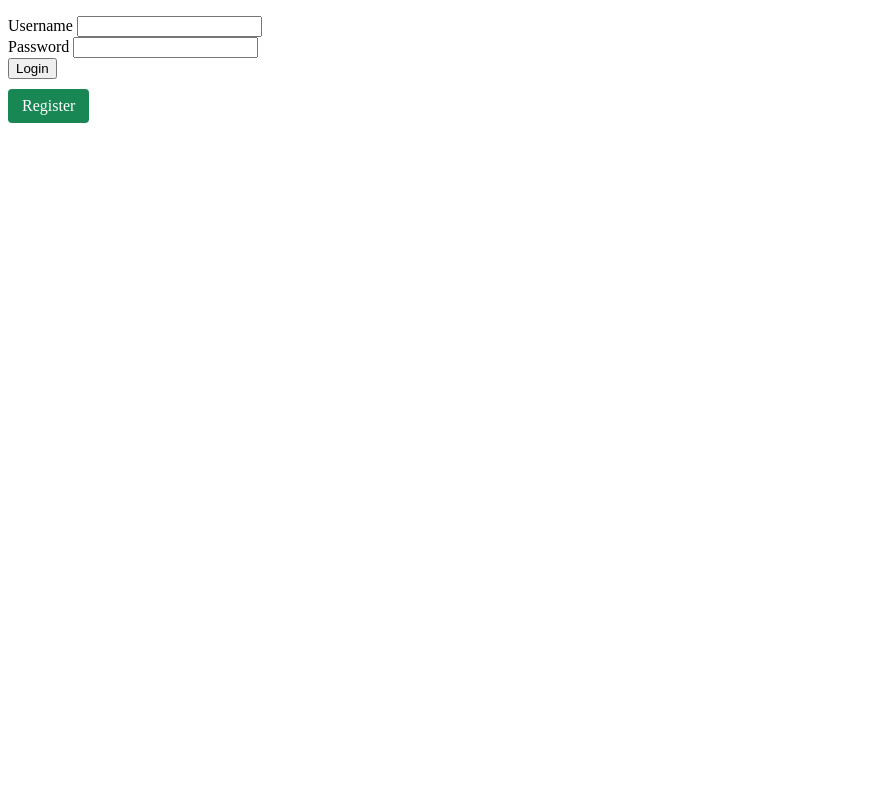
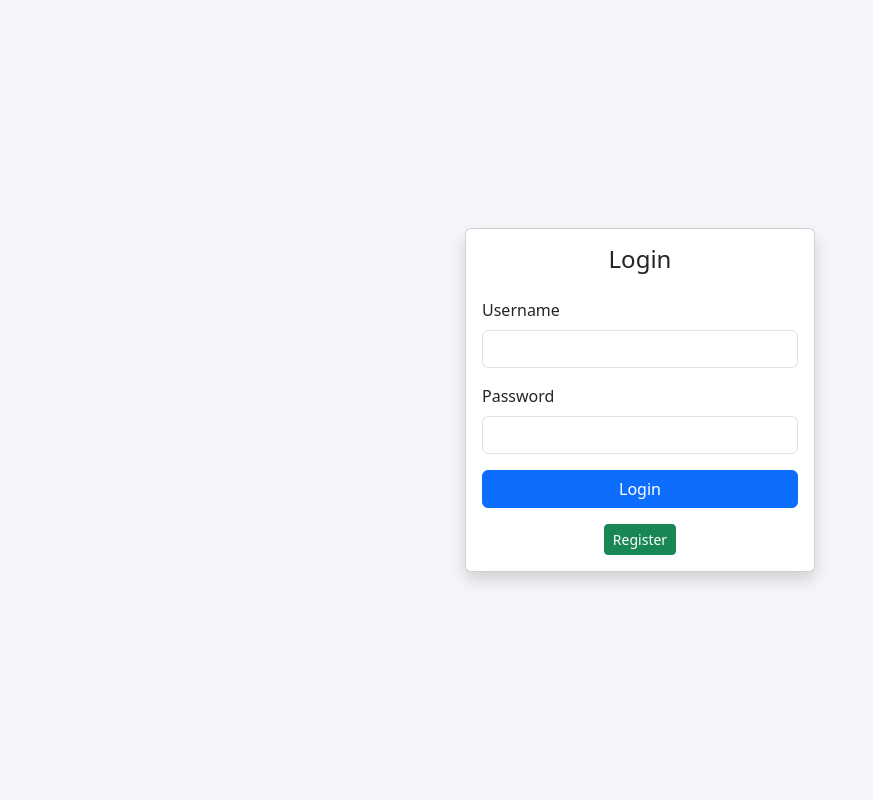
Before and after one commit to Dans9881/php-docker-ci-cd-lab, a PHP site: page / in a window 1280 px wide. Shown: the whole page, without its empty margins (0-873 px from the left). Run offline with PHP 8.4, Linux system fonts and the light colour scheme.

Commit message:
bagusin UI login

```diff
--- a/src/index.php
+++ b/src/index.php
@@ -2,17 +2,47 @@
 <!DOCTYPE html>
 <html>
 <head>
-    <title>My Project</title>
+    <title>Login | CI Project</title>
+    <link href="https://cdn.jsdelivr.net/npm/bootstrap@5.3.3/dist/css/bootstrap.min.css" rel="stylesheet">
     <script src="assets/js/jquery-3.7.1.min.js"></script>
+    <style>
+        body{
+            background: #f4f6f9;
+            height:100vh;
+            display:flex;
+            align-items:center;
+            justify-content:center;
+        }
+        .login-card{
+            width:350px;
+        }
+    </style>
 </head>
 <body>
-<form id="loginForm">
-    <p id="error" style="color:red;"></p>
-    Username <input type="text" class="username" required><br>
-    Password <input type="password" class="password" required><br>
-    <button type="submit">Login</button>
-</form>
-<a href="registrasi.php" class="btn-register">Register</a>
+<div class="card shadow login-card">
+    <div class="card-body">
+        <h4 class="text-center mb-4">Login</h4>
+        <p id="error" class="text-danger"></p>
+        <form id="loginForm">
+            <div class="mb-3">
+                <label class="form-label">Username</label>
+                <input type="text" class="form-control username" required>
+            </div>
+            <div class="mb-3">
+                <label class="form-label">Password</label>
+                <input type="password" class="form-control password" required>
+            </div>
+            <button type="submit" class="btn btn-primary w-100">
+                Login
+            </button>
+        </form>
+        <div class="text-center mt-3">
+            <a href="registrasi.php" class="btn btn-success btn-sm">
+                Register
+            </a>
+        </div>
+    </div>
+</div>
 <script>
 $(document).ready(function () {
     $('#loginForm').on('submit', function(e) {
@@ -45,16 +75,5 @@ $(document).ready(function () {
     });
 });
 </script>
-<style>
-.btn-register {
-    display: inline-block;
-    margin-top: 10px;
-    padding: 8px 14px;
-    background: #198754;
-    color: white;
-    text-decoration: none;
-    border-radius: 4px;
-}
-</style>
 </body>
 </html>
```
